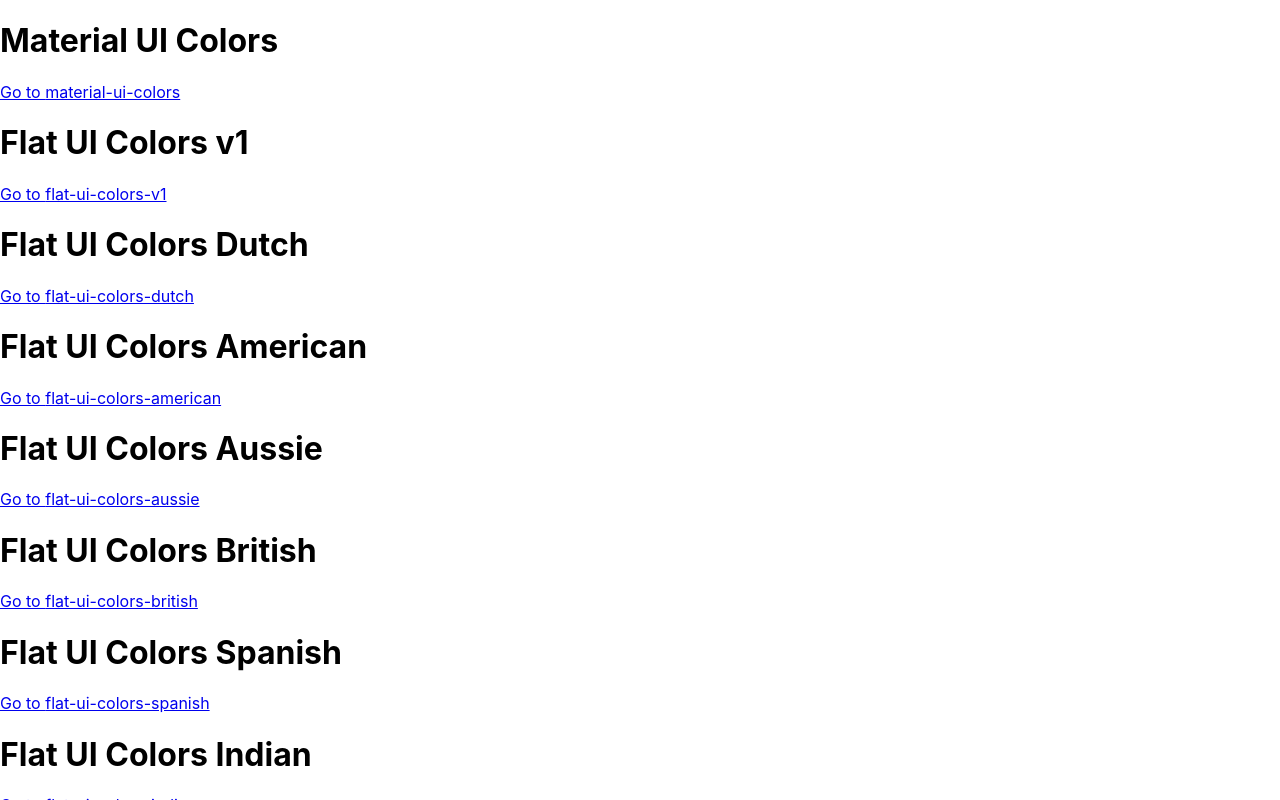
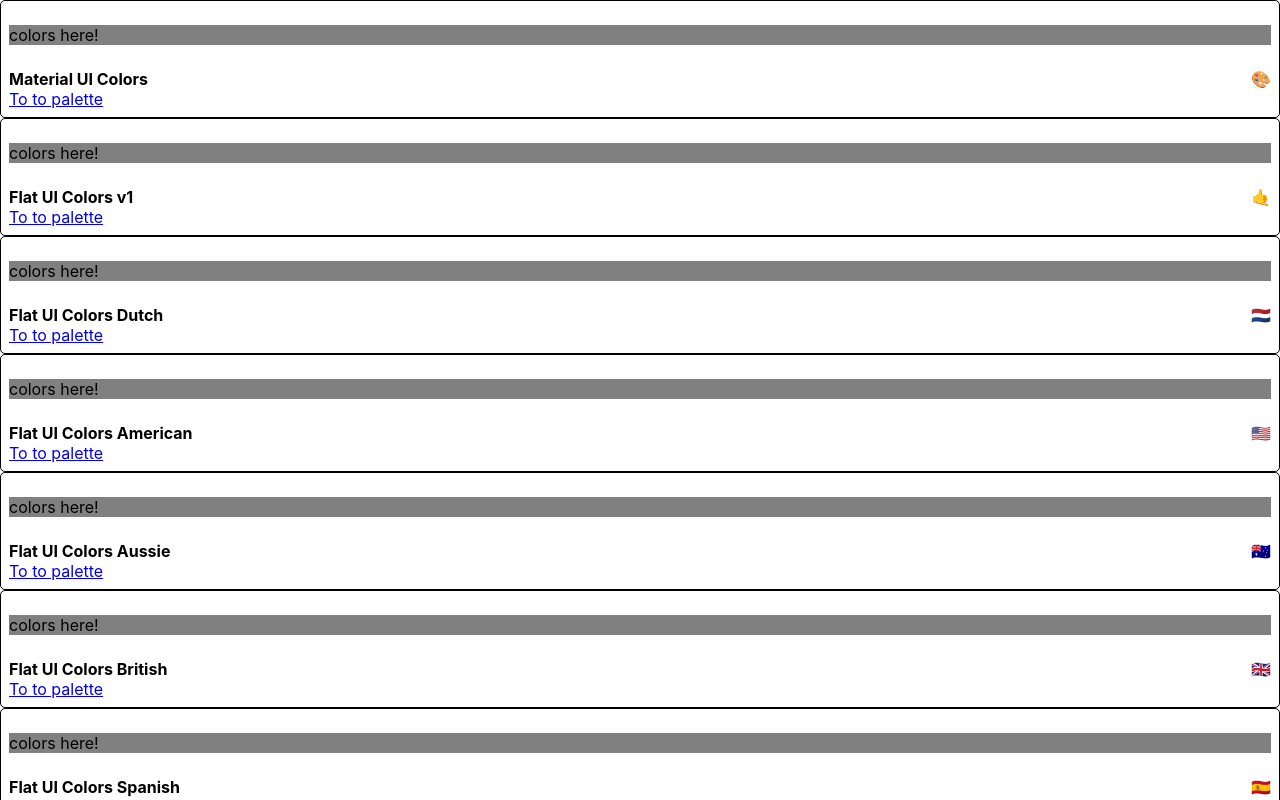
Before and after one commit to AlekseiiT/react-color-project, a React (Create React App) app: page / in a window 1280 px wide. Shown: the top 800 px of the page. Built offline with nearby package versions, Linux system fonts and the light colour scheme.

Commit message:
Add withStyles, miniPalette component and start styling it

```diff
--- a/package.json
+++ b/package.json
@@ -5,6 +5,7 @@
   "dependencies": {
     "@material-ui/core": "^4.9.11",
     "@material-ui/icons": "^4.9.1",
+    "@material-ui/styles": "^4.9.10",
     "@testing-library/jest-dom": "^4.2.4",
     "@testing-library/react": "^9.5.0",
     "@testing-library/user-event": "^7.2.1",
--- /dev/null
+++ b/src/MiniPalette.js
@@ -0,0 +1,52 @@
+import React from 'react';
+import { withStyles } from '@material-ui/styles';
+import { Link } from 'react-router-dom';
+
+const styles = {
+	root: {
+		backgroundColor: 'white',
+		border: '1px solid black',
+		borderRadius: '5px',
+		padding: '0.5rem',
+		position: 'relative',
+		overflow: 'hidden',
+		'&:hover': {
+			cursor: 'pointer'
+		}
+	},
+	colors: {
+		backgroundColor: 'grey'
+	},
+	title: {
+		display: 'flex',
+		justifyContent: 'space-between',
+		alignItems: 'center',
+		margin: '0',
+		color: 'black',
+		paddingTop: '0.5rem',
+		fontSize: '1rem',
+		position: 'relative'
+	},
+	emoji: {
+		parginLeft: '0.5rem',
+		fontSize: '1.5'
+	}
+};
+
+const MiniPalette = (props) => {
+	const { classes, paletteName, emoji, id } = props;
+
+	return (
+		<div className={classes.root}>
+			<div className={classes.colors}>
+				<p>colors here!</p>
+			</div>
+			<h5 className={classes.title}>
+				{paletteName} <span className={classes.emoji}>{emoji}</span>
+			</h5>
+			<Link to={`/palette/${id}`}>To to palette</Link>
+		</div>
+	);
+};
+
+export default withStyles(styles)(MiniPalette);
--- a/src/PaletteList.js
+++ b/src/PaletteList.js
@@ -1,18 +1,10 @@
 import React, { Component } from 'react';
-import { Link } from 'react-router-dom';
+
+import MiniPalette from './MiniPalette';
 
 export default class PaletteList extends Component {
 	render() {
 		const { palettes } = this.props;
-		return (
-			<div>
-				{palettes.map((palette) => (
-					<div>
-						<h1>{palette.paletteName}</h1>
-						<Link to={`/palette/${palette.id}`}>Go to {palette.id}</Link>
-					</div>
-				))}
-			</div>
-		);
+		return <div>{palettes.map((palette) => <MiniPalette {...palette} />)}</div>;
 	}
 }
```
